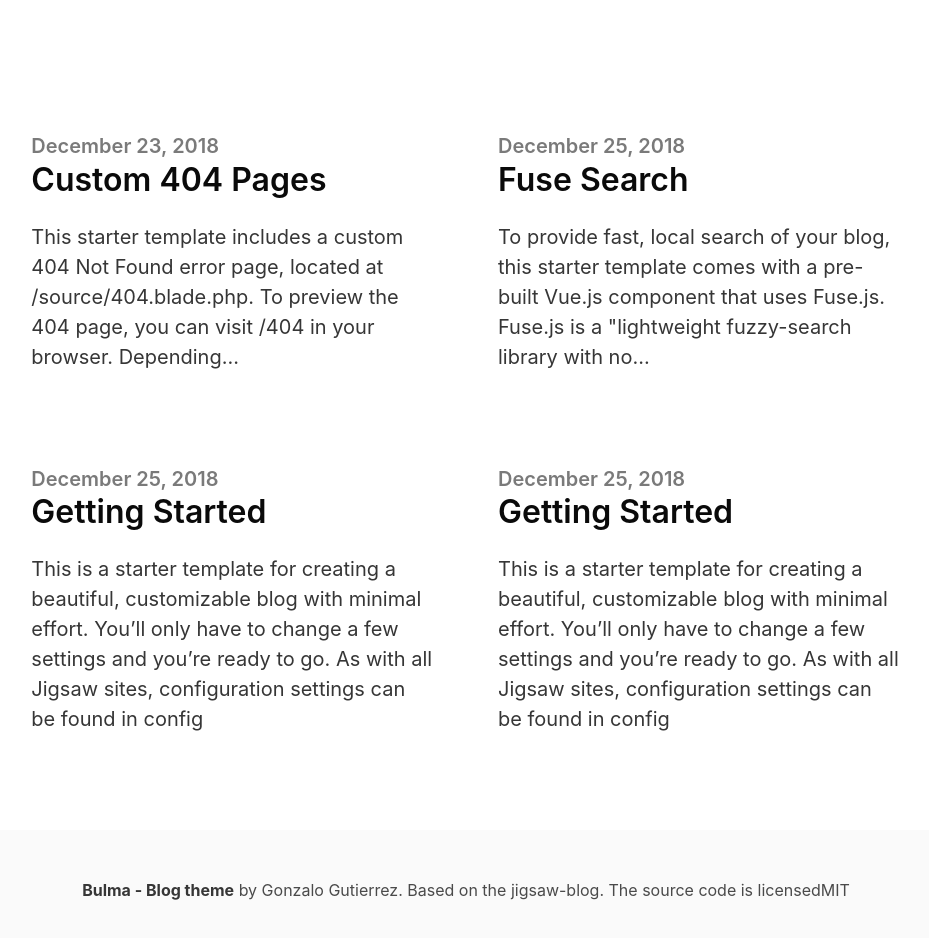
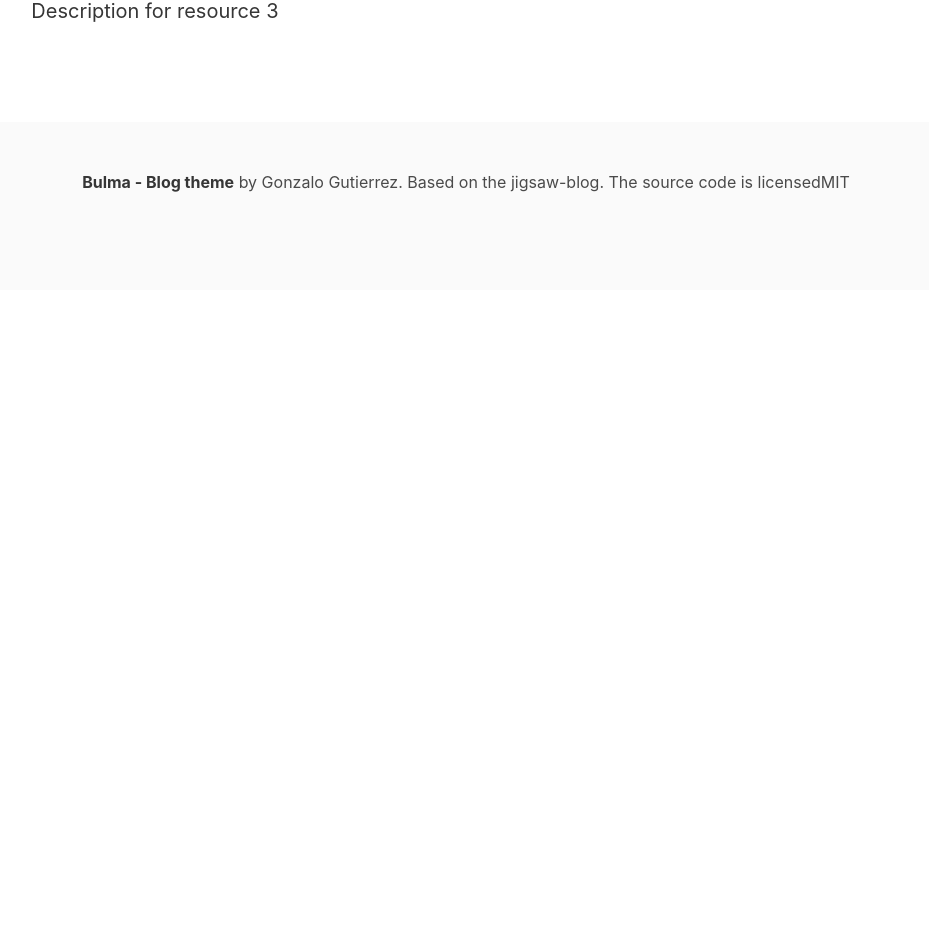
Before and after one commit to rafaela-mansini/nextjs, a Next.js app in the folder content-manager-app/: page / in a window 1280 px wide. Shown: the part 1098-2036 px from the top of the page, without its empty margins (174-1103 px from the left). After the commit the page ends 1388 px from the top, so only its background shows below. Built offline with nearby package versions, Linux system fonts and the light colour scheme.

Commit message:
Resource list integrated with data api

```diff
--- a/content-manager-app/components/ResourceHighlight.js
+++ b/content-manager-app/components/ResourceHighlight.js
@@ -8,7 +8,6 @@
 					{
 						resources.map(resource => {
 							return (
-								<>
 								<section key={resource.id} className="section">
 									<div className="columns">
 										<div className="column is-8 is-offset-2">
@@ -20,8 +19,6 @@
 										</div>
 									</div>
 								</section>
-									<div className="is-divider"></div>
-								</>
 							)
 						})
 					}
--- a/content-manager-app/components/ResourceList.js
+++ b/content-manager-app/components/ResourceList.js
@@ -1,59 +1,31 @@
-const ResourceList = () => {
+const ResourceList = ({ resources }) => {
+
+	const renderResoureces = () => {
+		return resources.map(resource =>
+			<div key={resource.id} className="column is-5 is-offset-1 ">
+				<div className="content is-medium">
+					<h2 className="subtitle is-5 has-text-grey">{resource.createdAt}</h2>
+					<h1 className="title has-text-black is-3">{resource.title}</h1>
+					<p className="has-text-dark">{resource.content}</p>
+				</div>
+			</div>
+		)
+	}
+
+
 	return (
 		<section className="hero ">
 			<div className="hero-body">
 				<div className="container">
 
 					<section className="section">
-						<div className="columns is-variable is-8">
-							<div className="column is-5 is-offset-1 ">
-								<div className="content is-medium">
-									<h2 className="subtitle is-5 has-text-grey">December 23, 2018</h2>
-									<h1 className="title has-text-black is-3">Custom 404 Pages</h1>
-									<p className="has-text-dark">This starter template includes a custom 404 Not Found error page, located at
-									/source/404.blade.php.
-                  To preview the 404 page, you can visit /404 in your browser. Depending...</p>
-								</div>
-							</div>
-							<div className="column is-5">
-								<div className="content is-medium">
-									<h2 className="subtitle is-5 has-text-grey">December 25, 2018</h2>
-									<h1 className="title has-text-black is-3">Fuse Search</h1>
-									<p className="has-text-dark">To provide fast, local search of your blog, this starter template comes with a
-									pre-built Vue.js
-                  component that uses Fuse.js. Fuse.js is a "lightweight fuzzy-search library with no...</p>
-								</div>
-							</div>
+						<div className="columns is-multiline is-variable is-8">
+
+							{ renderResoureces() }
+
 						</div>
 					</section>
-
 					<div className="is-divider"></div>
-
-					<section className="section">
-						<div className="columns is-variable is-8">
-							<div className="column is-5 is-offset-1">
-								<div className="content is-medium">
-									<h2 className="subtitle is-5 has-text-grey">December 25, 2018</h2>
-									<h1 className="title has-text-black is-3">Getting Started</h1>
-									<p className="has-text-dark">This is a starter template for creating a beautiful, customizable blog with
-									minimal
-									effort. You’ll only have to change a few settings and you’re ready to go. As with all Jigsaw sites,
-                  configuration settings can be found in config</p>
-								</div>
-							</div>
-							<div className="column is-5">
-								<div className="content is-medium">
-									<h2 className="subtitle is-5 has-text-grey">December 25, 2018</h2>
-									<h1 className="title has-text-black is-3">Getting Started</h1>
-									<p className="has-text-dark">This is a starter template for creating a beautiful, customizable blog with
-									minimal
-									effort. You’ll only have to change a few settings and you’re ready to go. As with all Jigsaw sites,
-                  configuration settings can be found in config</p>
-								</div>
-							</div>
-						</div>
-					</section>
-
 
 				</div>
 			</div>
--- a/content-manager-app/pages/index.js
+++ b/content-manager-app/pages/index.js
@@ -10,9 +10,9 @@
   return (
     <>
       <Layout>
-        <ResourceHighlight resources={resources} />
+        <ResourceHighlight resources={resources.slice(0,2)} />
         <Newsletter />
-        <ResourceList />
+        <ResourceList resources={resources.slice(2)} />
       </Layout>
     </>
   )
```
Lines whose indentation alone changed are shown as unchanged.
